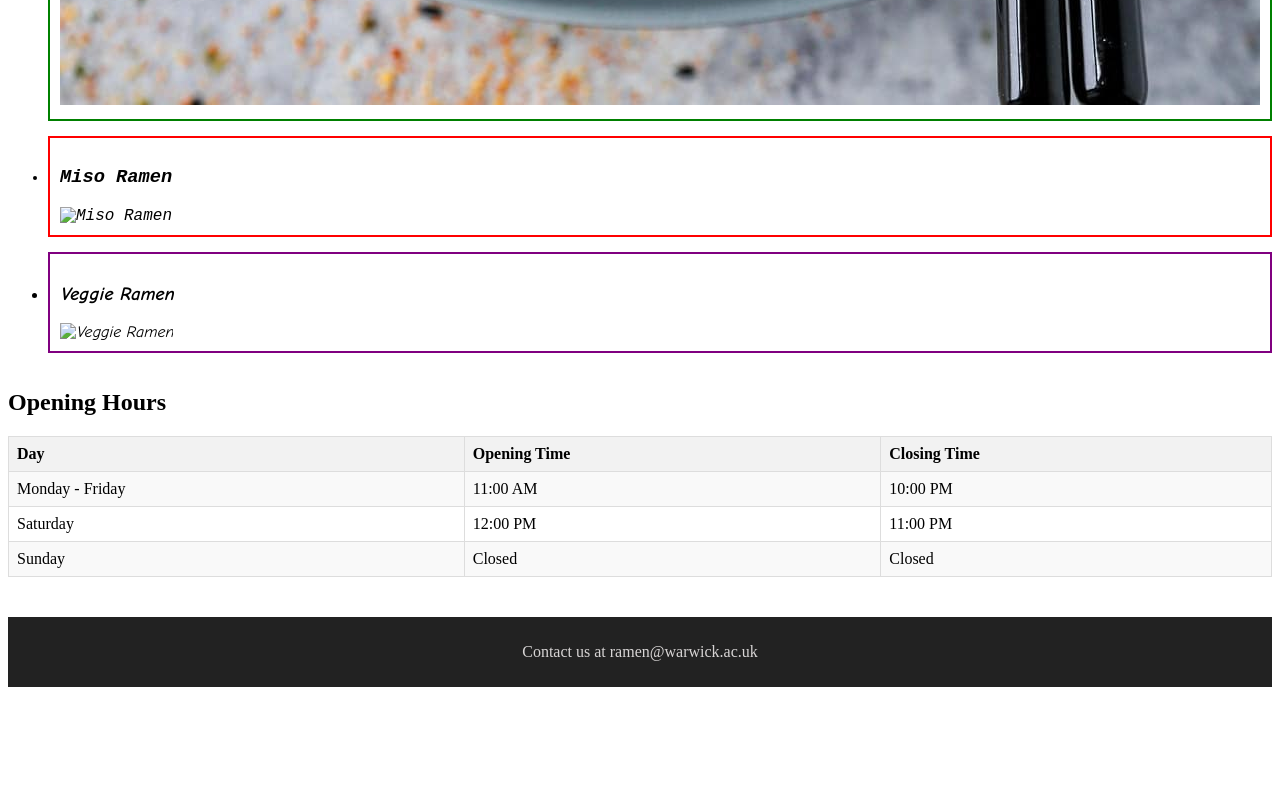
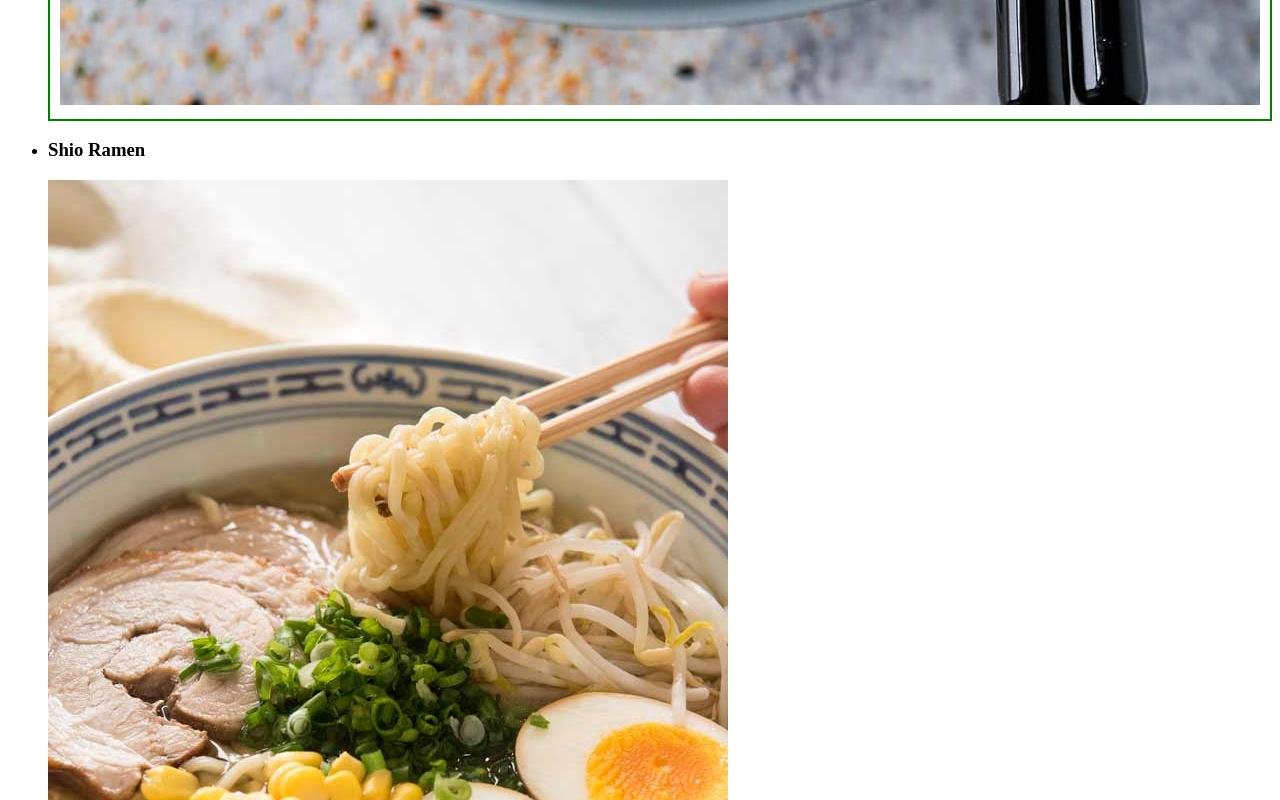
Before and after one commit to jinchen2023/WM9A4-Digital-Development-with-Python, a plain HTML site: page week1/week2/Ramen/index.html in a window 1280 px wide. Shown: the part 3120-3920 px from the top of the page. Before the commit the page ends 3815 px from the top, so only its background shows below. Drawn offline with Linux system fonts and the light colour scheme.

Commit message:
Update index.html

```diff
--- a/week1/week2/Ramen/index.html
+++ b/week1/week2/Ramen/index.html
@@ -31,13 +31,13 @@
                 <h3>Shoyu Ramen</h3>
                 <img src="images/Shoyu.jpg" alt="Shoyu Ramen">
             </li>
-            <li class="menu-item-miso">
-                <h3>Miso Ramen</h3>
-                <img src="images/Miso.jpg" alt="Miso Ramen">
+            <li class="menu-item-shio">
+                <h3>Shio Ramen</h3>
+                <img src="images/Shio.jpg" alt="Shio Ramen">
             </li>
-            <li class="menu-item-veggie">
-                <h3>Veggie Ramen</h3>
-                <img src="images/Veggie.jpg" alt="Veggie Ramen">
+            <li class="menu-item-chicken">
+                <h3>Chicken Ramen</h3>
+                <img src="images/Chicken.jpg" alt="Chicken Ramen">
             </li>
         </ul>
     </section>
@@ -51,13 +51,13 @@
             </tr>
             <tr>
                 <td>Monday - Friday</td>
-                <td>11:00 AM</td>
-                <td>10:00 PM</td>
+                <td>9:00 AM</td>
+                <td>9:00 PM</td>
             </tr>
             <tr>
                 <td>Saturday</td>
                 <td>12:00 PM</td>
-                <td>11:00 PM</td>
+                <td>8:00 PM</td>
             </tr>
             <tr>
                 <td>Sunday</td>
```
